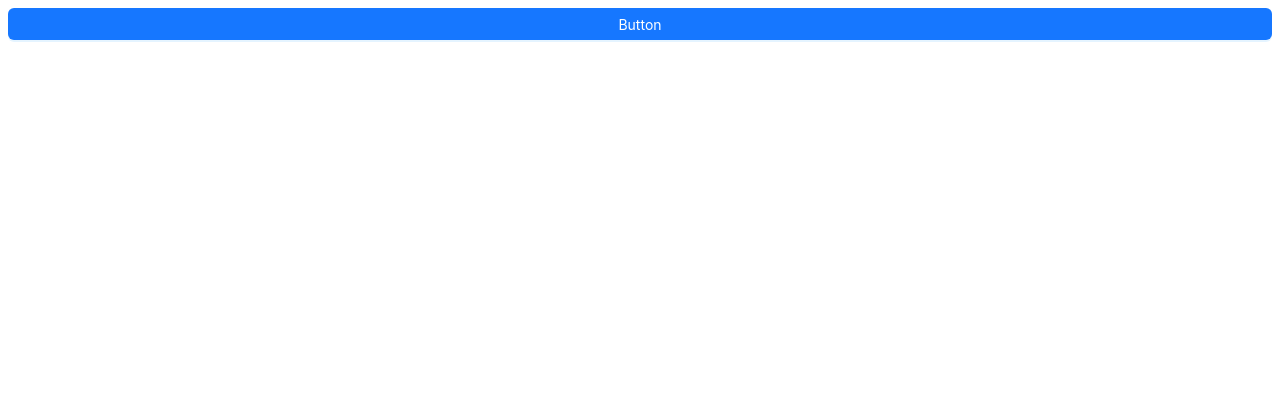
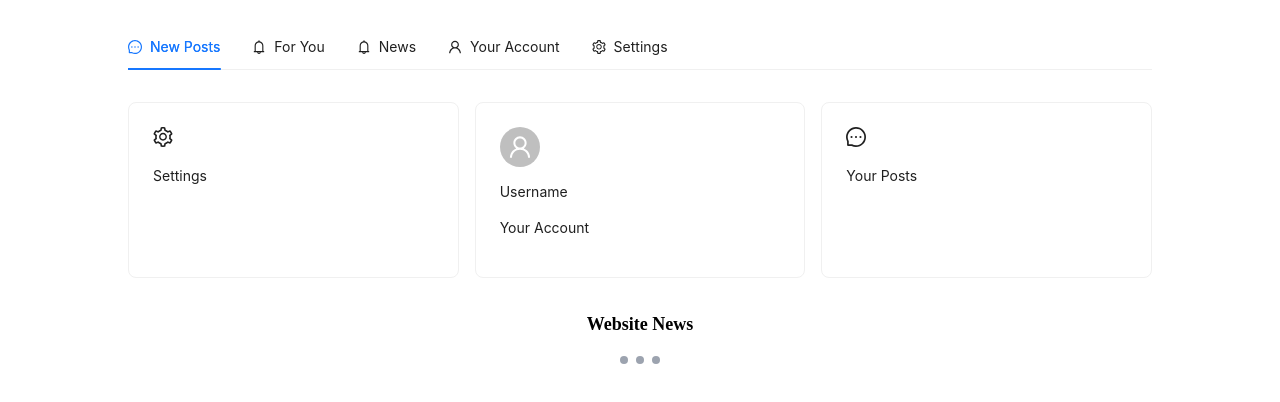
Before and after one commit to Etown-Computer-Science-Club/2024-solution-challenge, a React (Vite) app in the folder client/: page / in a window 1280 px wide. Shown: the top 402 px of the page. Built offline with nearby package versions, Linux system fonts and the light colour scheme.

Commit message:
Home page and post page

```diff
--- a/client/src/App.jsx
+++ b/client/src/App.jsx
@@ -1,12 +1,11 @@
 import { Button } from "antd";
 import "./App.css";
+import Home from "./Home";
 
 function App() {
 	return (
 		<div className="App">
-			<Button type="primary" className="w-full">
-				Button
-			</Button>
+			<Home />
 		</div>
 	);
 }
--- /dev/null
+++ b/client/src/Home.tsx
@@ -0,0 +1,66 @@
+import React from 'react';
+import { Tabs, Card, Avatar } from 'antd';
+import { SettingOutlined, UserOutlined, MessageOutlined, BellOutlined } from '@ant-design/icons';
+
+const { TabPane } = Tabs;
+
+const Home = () => {
+  return (
+    <div className="max-w-screen-lg mx-auto p-4">
+      <Tabs defaultActiveKey="1" className="mb-4">
+        <TabPane tab={<TabIcon icon={<MessageOutlined/>} text="New Posts" />} key="1">
+          {/* Content of New Posts */}
+        </TabPane>
+        <TabPane tab={<TabIcon icon={<BellOutlined/>} text="For You" />} key="2">
+          {/* Content for You */}
+        </TabPane>
+        <TabPane tab={<TabIcon icon={<BellOutlined/>} text="News" />} key="3">
+          {/* Content of News */}
+        </TabPane>
+        <TabPane tab={<TabIcon icon={<UserOutlined/>} text="Your Account" />} key="4">
+          {/* Content of Your Account */}
+        </TabPane>
+        <TabPane tab={<TabIcon icon={<SettingOutlined/>} text="Settings" />} key="5">
+          {/* Content of Settings */}
+        </TabPane>
+      </Tabs>
+
+      <div className="grid grid-cols-1 md:grid-cols-3 gap-4">
+        <Card className="col-span-1">
+          <SettingOutlined className="text-xl" />
+          <p>Settings</p>
+        </Card>
+        <Card className="col-span-1">
+          <Avatar size="large" icon={<UserOutlined />} />
+          <p>Username</p>
+          <p>Your Account</p>
+        </Card>
+        <Card className="col-span-1">
+          <MessageOutlined className="text-xl" />
+          <p>Your Posts</p>
+        </Card>
+      </div>
+
+      <div className="text-center mt-8">
+        <p className="text-lg font-semibold">Website News</p>
+        <div className="flex justify-center space-x-2">
+          {/* Example of dot indicators */}
+          <span className="h-2 w-2 bg-gray-400 rounded-full"></span>
+          <span className="h-2 w-2 bg-gray-400 rounded-full"></span>
+          <span className="h-2 w-2 bg-gray-400 rounded-full"></span>
+        </div>
+      </div>
+    </div>
+  );
+};
+
+const TabIcon = ({ icon, text }) => {
+	return (
+		<span className='flex gap-2'>
+			{icon}
+			{text}
+		</span>
+	);
+};
+
+export default Home;
--- /dev/null
+++ b/client/src/Post.jsx
@@ -0,0 +1,47 @@
+import React from "react";
+import { Card, Rate } from "antd";
+
+const Post = () => {
+	return (
+		<div className="max-w-screen-md mx-auto p-4">
+			<Card className="shadow-lg">
+				<div className="flex justify-between items-center mb-4">
+					<div className="text-lg font-semibold">Username</div>
+					<Rate allowHalf defaultValue={2.5} />
+				</div>
+				<div className="mb-4">
+					{/* Placeholder for Images/Videos */}
+					<div className="bg-gray-200 h-48"></div>
+				</div>
+				<div className="flex justify-between items-center mb-4">
+					<div className="text-2xl font-bold">$$$</div>
+					<div className="flex items-center">
+						<span className="text-xl font-semibold mr-2">Item Name</span>
+						<span className="text-sm bg-gray-200 py-1 px-2 rounded-full">Location</span>
+					</div>
+					<div>
+						{/* Placeholder for heart and share icons */}
+						<span className="p-2 bg-gray-200 rounded-full mr-2">♥</span>
+						<span className="p-2 bg-gray-200 rounded-full">⇪</span>
+					</div>
+				</div>
+				<div className="border-t pt-4">
+					<p className="mb-4">Description</p>
+					<div className="flex justify-between">
+						<button className="border rounded-full py-1 px-6 focus:outline-none hover:bg-gray-100">
+							Contact
+						</button>
+						<button className="border rounded-full py-1 px-6 focus:outline-none hover:bg-gray-100">
+							Q/A
+						</button>
+						<button className="border rounded-full py-1 px-6 focus:outline-none hover:bg-gray-100">
+							Related
+						</button>
+					</div>
+				</div>
+			</Card>
+		</div>
+	);
+};
+
+export default Post;
```
